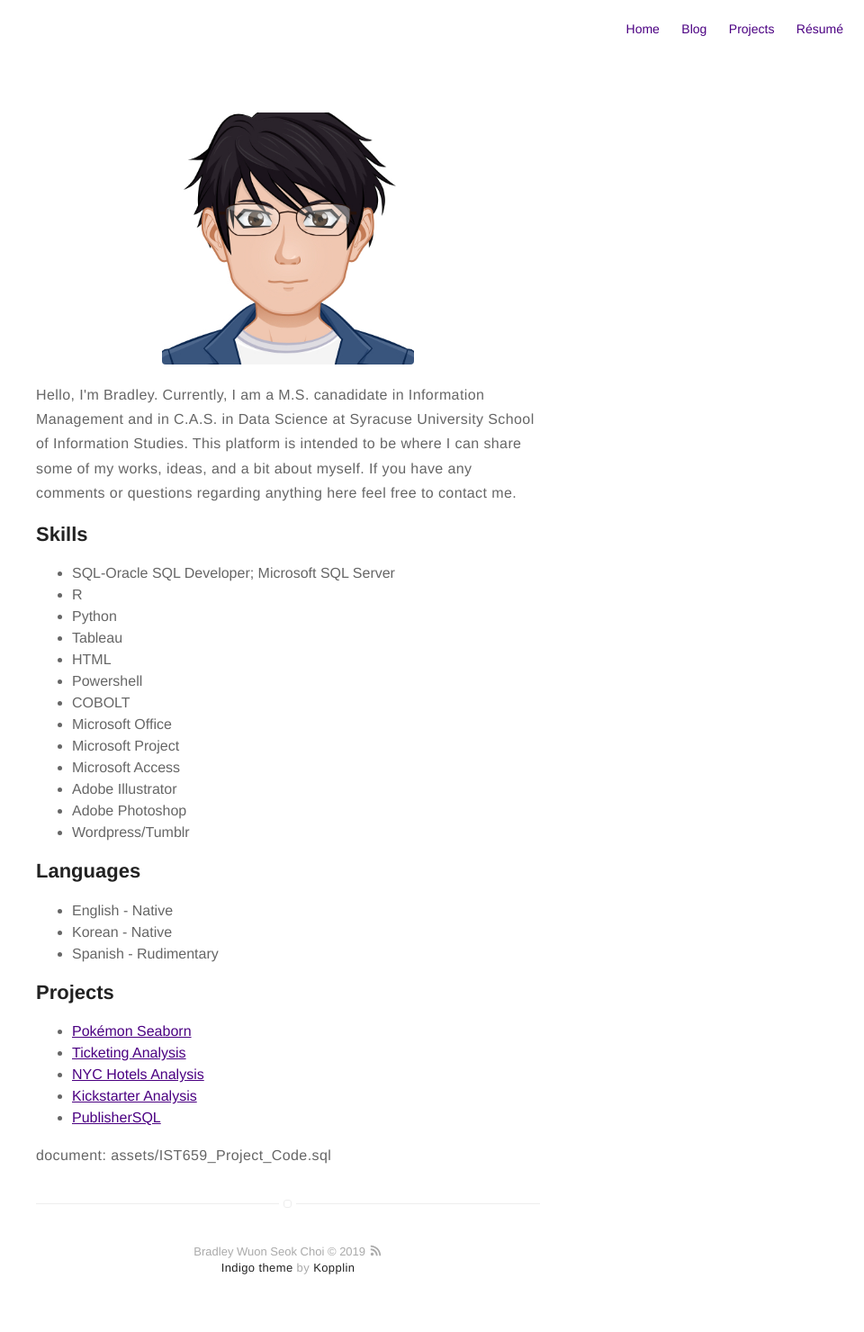
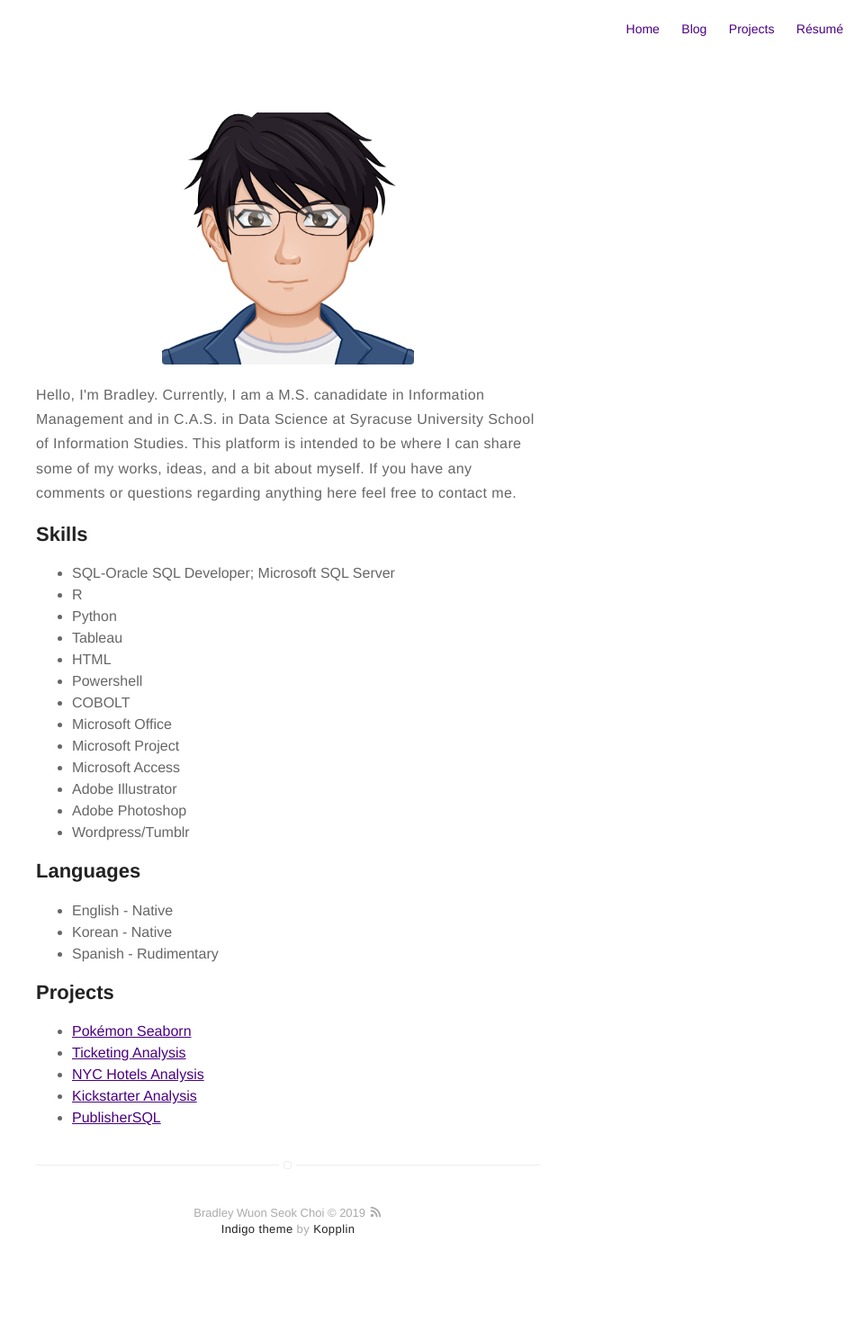
Before and after one commit to bradvision/bradvision.github.io, a Jekyll site: the page built from about.md, in a window 1280 px wide. Shown: the whole page at 90% size, without its empty margins (320-1280 px from the left). Built offline with Jekyll 4.4.1, drawn with Linux system fonts in a browser that asks for light colours; after the commit the page ends 1437 px from its top, so only the background shows below that.

Commit message:
Update about.md

```diff
--- a/about.md
+++ b/about.md
@@ -43,6 +43,5 @@ feel free to contact me.</p>
 	<li><a href="https://github.com/bradvision/TicketingAnalysisProj/blob/master/Code.R">Ticketing Analysis</a></li>
 	<li><a href="https://github.com/bradvision/IST687-IST719/blob/master/IST687%20Project%20Code.R">NYC Hotels Analysis</a></li>
 	<li><a href="https://github.com/bradvision/IST687-IST719/blob/master/VisualisationPosterProjectcode.R">Kickstarter Analysis</a></li>
-	<li><a href="https://www.amazon.com/clouddrive/share/tV9Kj9iAUCXEs0CFiGCxDKsPokHEEpFyVbS17IK38tv">PublisherSQL</a></li>
+	<li><a href="https://github.com/bradvision/Graduate-IST-Project-Codes/blob/master/IST659_Project_Code.sql">PublisherSQL</a></li>
 </ul>
-document: assets/IST659_Project_Code.sql
```
